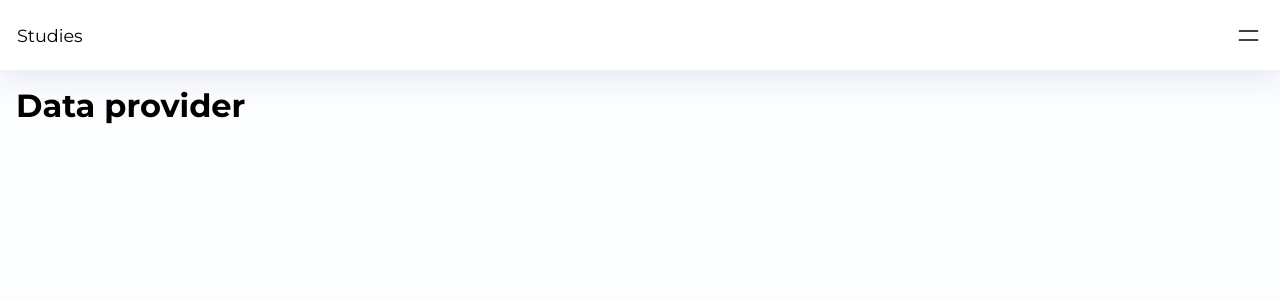
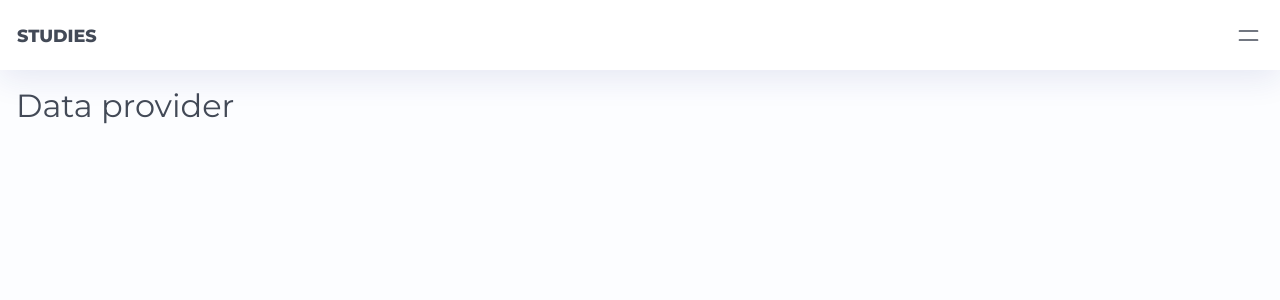
Before and after one commit to alalan55/studies, a Vue app: page /data-provider in a window 1280 px wide. Shown: the top 300 px of the page. Built offline with nearby package versions, Linux system fonts and the light colour scheme.

Commit message:
Inicia aconstrução de componente wrapper

```diff
--- a/src/assets/scss/utilities/_variables.scss
+++ b/src/assets/scss/utilities/_variables.scss
@@ -8,6 +8,7 @@ $s3: 3rem;
 
 // COLORS
 
+$blue-0:#434a57;
 $blue-1: #6c788e;
 $blue-2: #a6aec1;
 $blue-3: #cfd5e1;
--- /dev/null
+++ b/src/components/bosons/templateWrapper.vue
@@ -0,0 +1,31 @@
+<template>
+  <div class="wrapper">
+    <div class="wrapper__title">
+      <h1>{{ title }}</h1>
+    </div>
+    <slot />
+  </div>
+</template>
+
+<script>
+export default {
+  props: {
+    title: { type: String, required: true, default: "Título" },
+  },
+  setup() {
+    return {};
+  },
+};
+</script>
+
+<style lang="scss" scoped>
+@import "@/assets/scss/utilities";
+.wrapper{
+    &__title{
+        h1{
+            font-weight: normal;
+            color: $blue-0;
+        }
+    }
+}
+</style>
--- a/src/components/molecules/ModalMenu.vue
+++ b/src/components/molecules/ModalMenu.vue
@@ -16,7 +16,6 @@ import { useRouter } from "vue-router";
 import { navigation } from "@/utils/navigation";
 export default {
   setup(props, { emit }) {
-
     const router = useRouter();
     const routesArr = ref([]);
 
@@ -34,9 +33,7 @@ export default {
 @import "@/assets/scss/utilities";
 
 .menu {
-  border: 1px solid;
   width: 100%;
-
   background: rgba(255, 255, 255, 1);
   box-shadow: 0 8px 32px 0 rgba(31, 38, 135, 0.09);
   backdrop-filter: blur(8.5px);
--- a/src/components/molecules/NavBar.vue
+++ b/src/components/molecules/NavBar.vue
@@ -58,8 +58,10 @@ export default {
 
   &__logo {
     span {
-      font-weight: normal;
+      font-weight: 800;
       font-size: 1.1em;
+      text-transform: uppercase;
+      color: $blue-0;
     }
   }
   &__icon {
--- a/src/components/templates/DataProvider/dataProvider.vue
+++ b/src/components/templates/DataProvider/dataProvider.vue
@@ -1,11 +1,15 @@
 <template>
-  <div>
-    <h1>Data provider</h1>
-  </div>
+  <templateWrapper title="Data provider">
+
+  </templateWrapper>
 </template>
 
 <script>
+import templateWrapper from "@/components/bosons/templateWrapper.vue";
 export default {
+  components: {
+    templateWrapper,
+  },
   setup() {
     return {};
   },
```
Also changed, not shown: public/img/close.svg, public/img/menu.svg.
